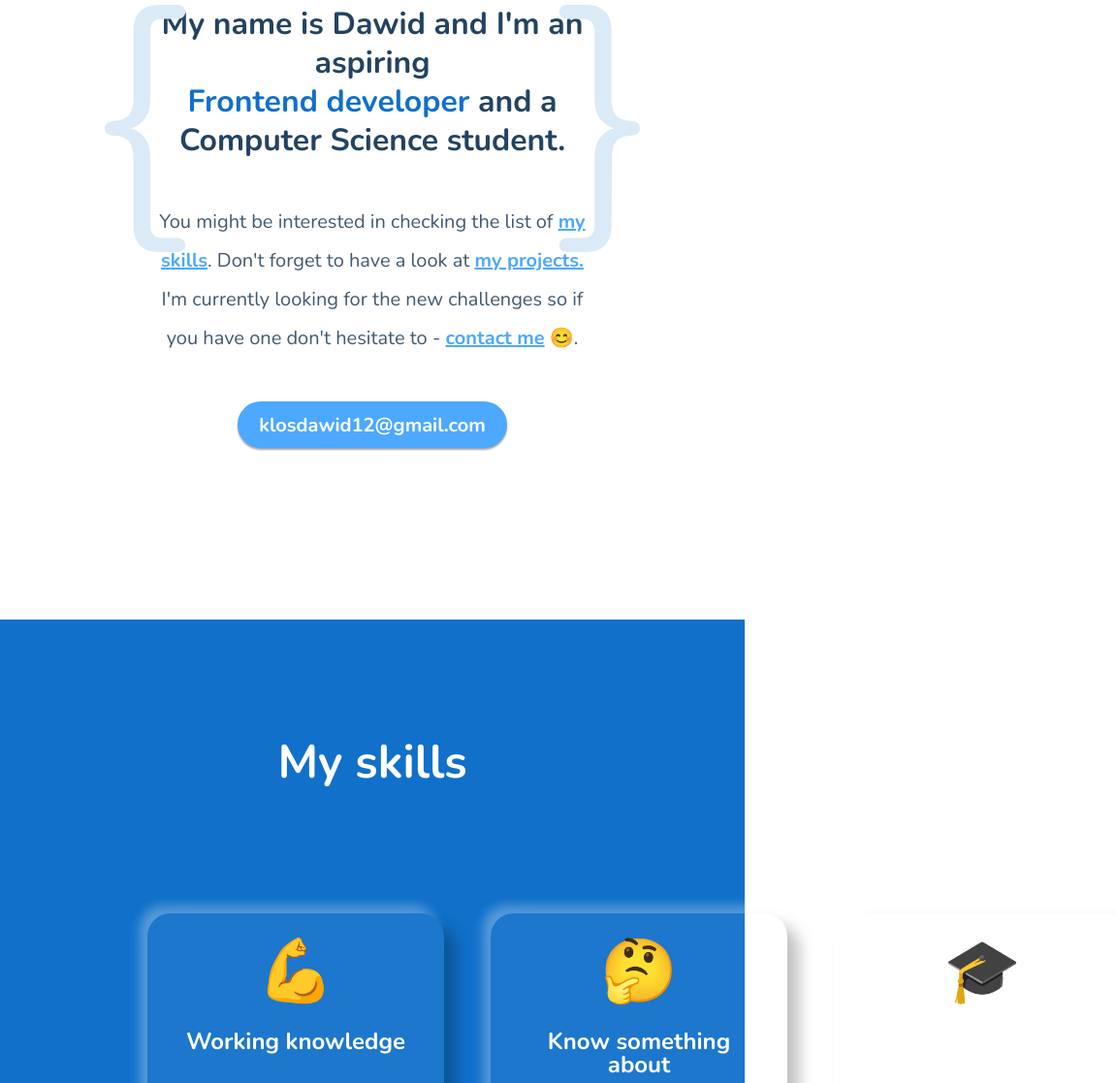
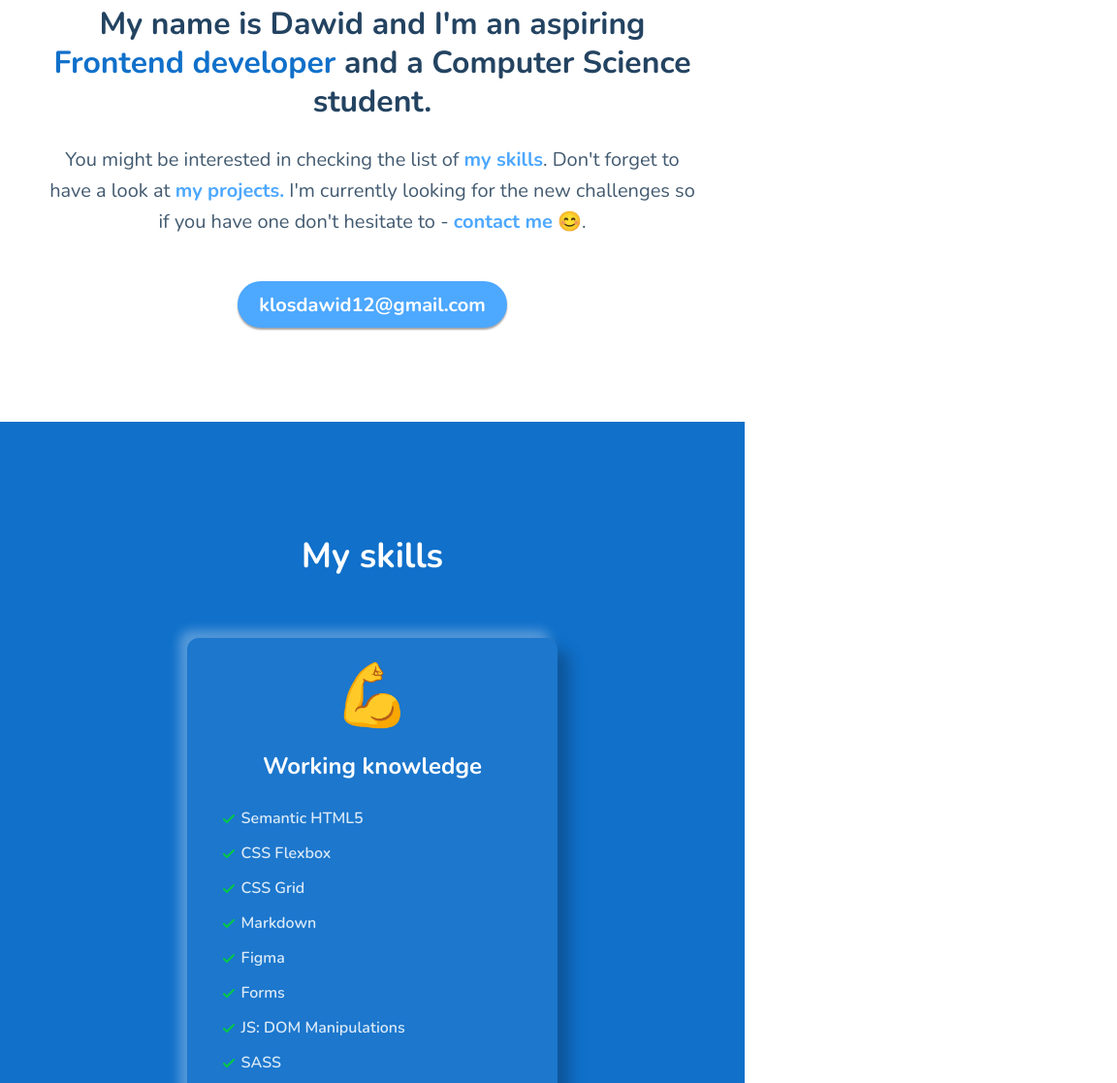
Before and after one commit to Dawid-Klos/dawid-klos.github.io, a website built with webpack: page src/pages/index.html in a window 768 px wide. Shown: the part 395-1512 px from the top of the page at 97% size, 1152 px wide, since content can reach past the window. Built offline with nearby package versions, Linux system fonts and the light colour scheme; no server answers.

Commit message:
Add media queries for tablets.

```diff
--- a/src/scss/modules/footer.scss
+++ b/src/scss/modules/footer.scss
@@ -21,7 +21,6 @@
         display: flex;
         flex-flow: row nowrap;
         justify-content: space-between;
-
     }
 }
 .social-media {
--- a/src/scss/modules/media.scss
+++ b/src/scss/modules/media.scss
@@ -1,3 +1,73 @@
+//Tablets
+@media screen and (min-width: 768px) and (max-width: 1024px) {
+.main {
+    margin-top: 96px;
+}
+.header {
+    padding: 0px 12px;
+    width: calc(100% - 24px);
+    &__aboutme {
+        width: 100%;
+    }
+    &__gretting {
+        display: none;
+    }
+    &__links {
+        width: 90%;
+        line-height: 32px;
+        margin-top: 0px;
+    }
+    &__links--special {
+        text-decoration: none;
+    }
+
+    &__links::before {
+        display: none;
+    }
+
+    &__links::after {
+        display: none;
+    }
+}
+.knowledge {
+    width: calc(100% - 24px);
+    padding: 88px 12px;
+
+    &__articles {
+        display: block;
+        margin: 0 auto;
+    }
+
+    &__heading {
+        font-size: $mheader100;
+        margin-bottom: 64px;
+    }
+}
+.skills {
+    margin: 0px auto;
+    margin-bottom: 92px;
+    line-height: 24px;
+    background-color: $blue;
+    border-radius: 12px;
+    width: 45%;
+    height: 460px;
+    background-color: rgba(246, 249, 253, .05);
+    &__heading {
+        margin-bottom: 24px;
+    }
+
+    &__list {
+        width: 100%;
+        margin-left: 32px;
+    }
+}
+.footer {
+    width: calc(100% - 24px);
+    padding: 88px 12px;
+    text-align: center;
+}
+
+}
 // Low resolution tablets
 @media screen and (max-width: 767px) {
     .main {
@@ -78,7 +148,7 @@
 
         &__list {
             width: 100%;
-            margin-left: 12px;
+            margin-left: 32px;
         }
     }
 
@@ -216,6 +286,9 @@
     }
     .skills {
         width: 70%;
+        &__list {
+            margin-left: 12px;
+        }
     }
     .footer {
 
```
